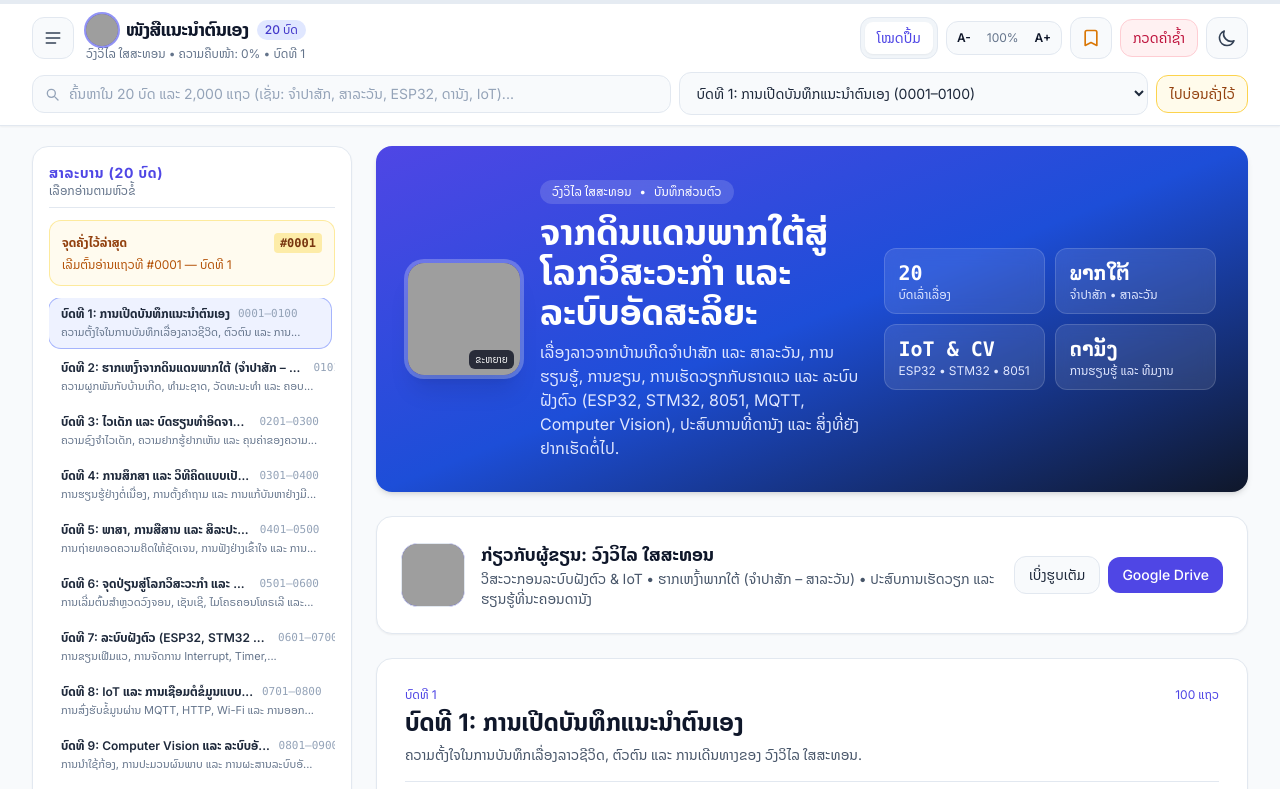
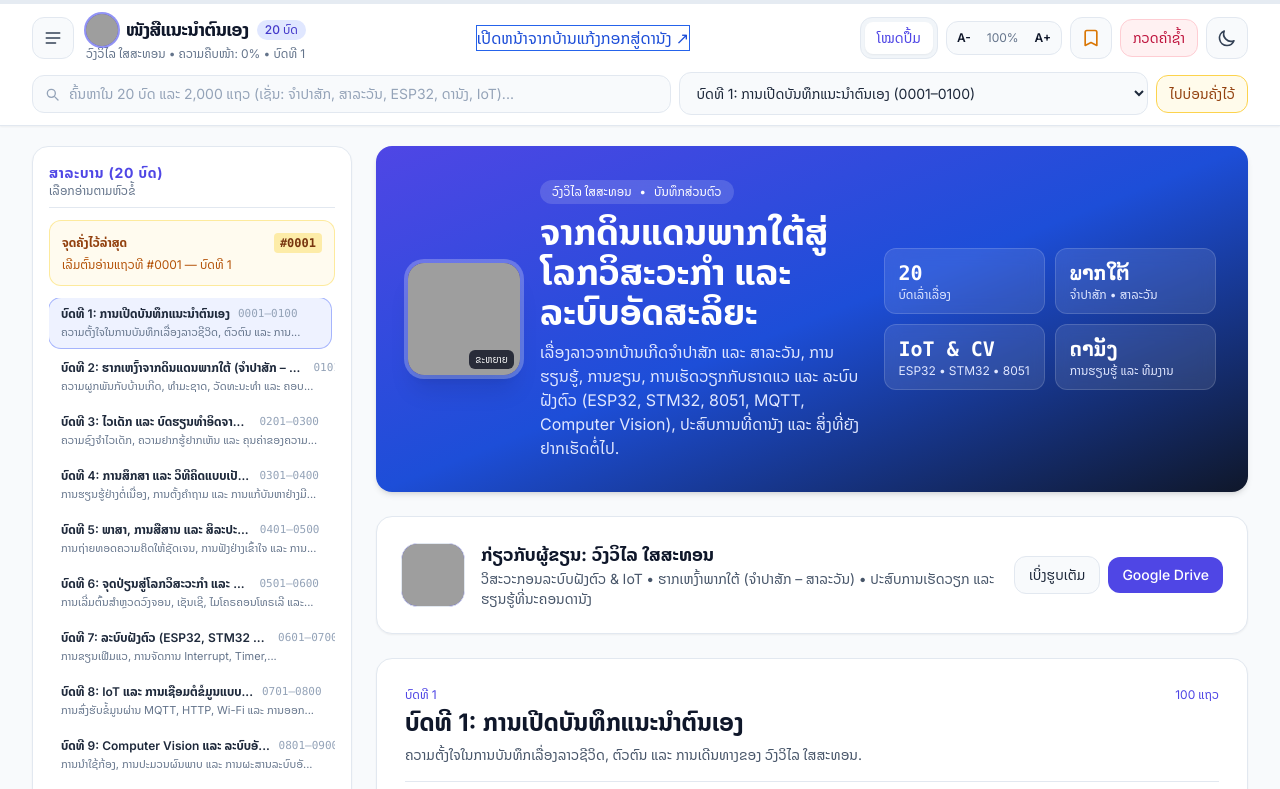
Before and after one commit to vong7878/block, a plain HTML site: page index.html in a window 1280 px wide. Shown: the top 789 px of the page. Drawn offline with nearby package versions, Linux system fonts and the light colour scheme; grey boxes are pictures that could not be loaded.

Commit message:
Update index.html

```diff
--- a/index.html
+++ b/index.html
@@ -77,6 +77,12 @@
       background-color: #ca8a04;
       color: #fefce8;
     }
+    /* ປຸ່ມແບບຂອບ */
+.btn-outline {
+  background-color: transparent;
+  color: #1d4ed8;
+  border: 1.5px solid #2563eb;
+}
   </style>
 </head>
 <body class="bg-slate-50 text-slate-900 dark:bg-slate-950 dark:text-slate-100 transition-colors duration-200 antialiased">
@@ -138,7 +144,10 @@
             </p>
           </div>
         </div>
-
+              <a href="ຈາກບ້ານແກ້ງກອກສູ່ດານັງ.html" target="_blank" rel="noopener noreferrer" class="btn-link btn-outline">
+    ເປີດຫນ້າຈາກບ້ານແກ້ງກອກສູ່ດານັງ
+    <span class="btn-arrow">↗</span>
+  </a>
         <!-- Center/Right Controls: Mode Switch, Font Controls, Bookmark, Theme -->
         <div class="flex items-center flex-wrap gap-1.5 sm:gap-2">
           <!-- View Mode Switcher: Book Prose vs 2,000-Line Ledger -->
```
